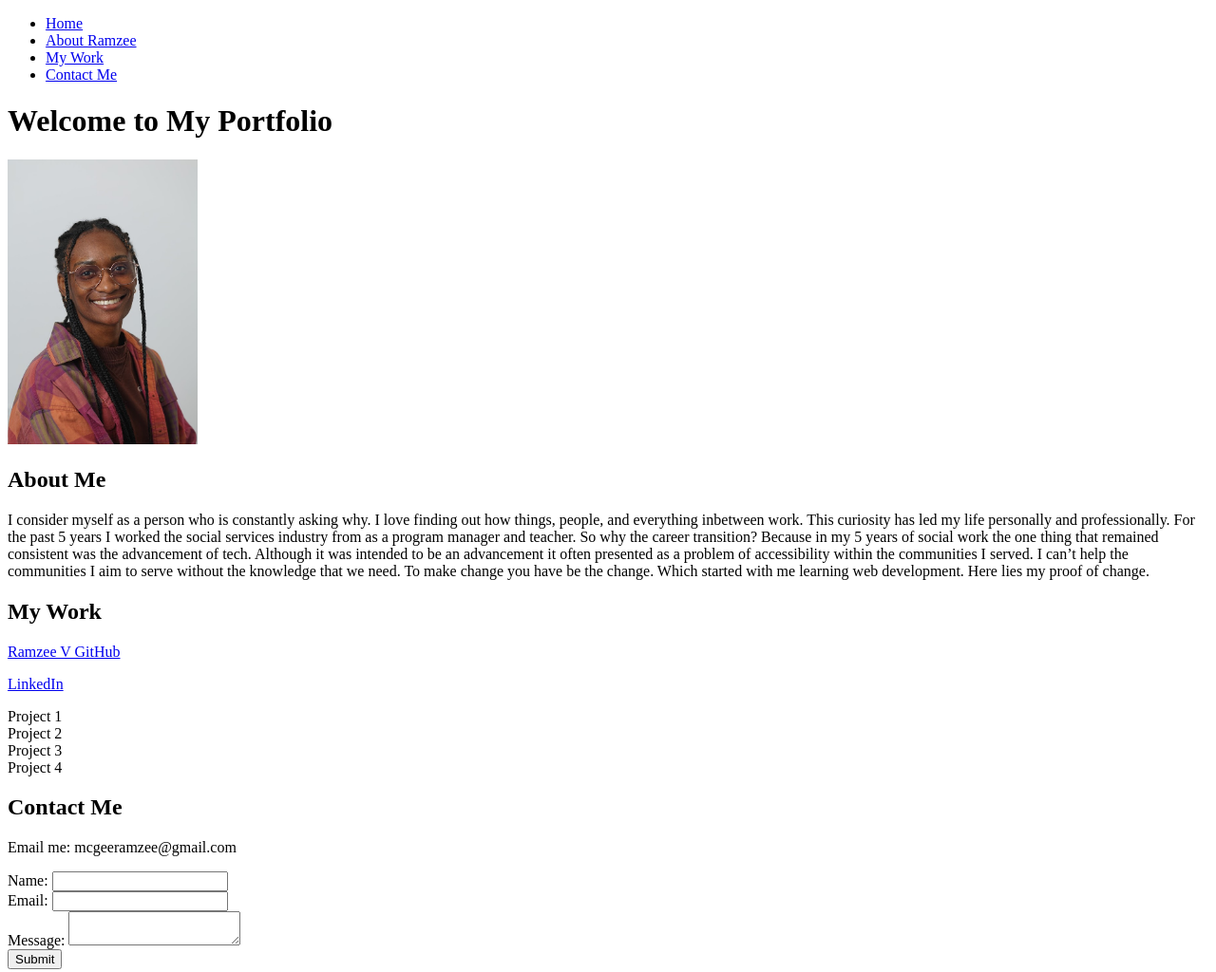
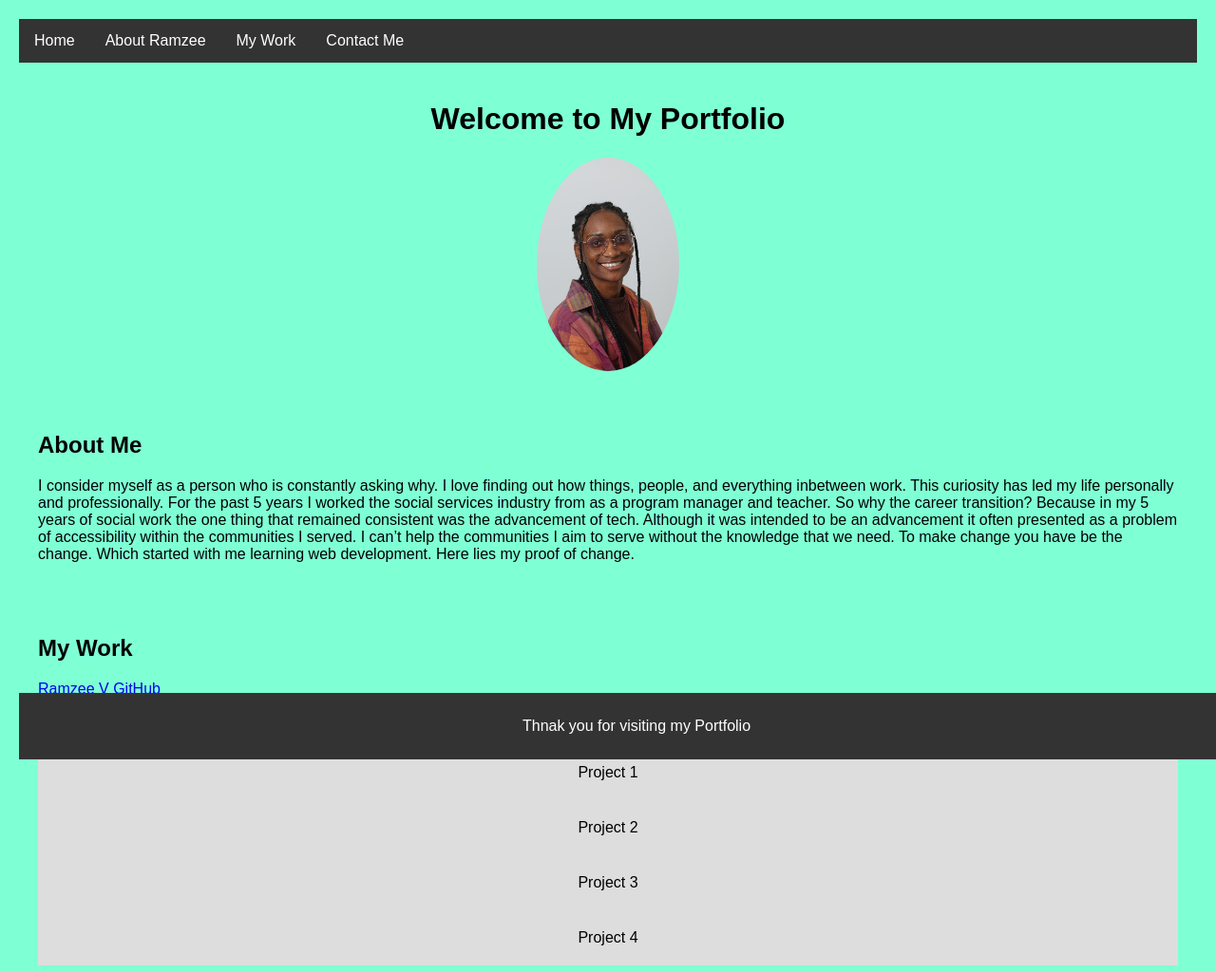
Before and after one commit to rmcgee25/My-Portfolio, a plain HTML site: page portfolio.html in a window 1280 px wide. Shown: the top 1024 px of the page at 95% size. Drawn offline with Linux system fonts and the light colour scheme.

Commit message:
updated css and footer

```diff
--- a/portfolio.html
+++ b/portfolio.html
@@ -65,6 +65,10 @@
         </form>
     </div>
 
+    <footer>
+        <p>Thnak you for visiting my Portfolio</p>
+    </footer>
+
 
 </body>
 
--- a/styles.css
+++ b/styles.css
@@ -0,0 +1,77 @@
+body {
+    font-family: sans-serif;
+    margin: 10px;
+    padding: 10px;
+    background-color: aquamarine;
+}
+
+nav ul {
+    list-style-type: none;
+    margin: 0;
+    padding: 0;
+    overflow: hidden;
+    background-color: #333;
+}
+
+nav ul li {
+    float: left;
+}
+
+nav ul li a {
+    display: block;
+    color: white;
+    text-align: center;
+    padding: 14px 16px;
+    text-decoration: none;
+}
+
+nav ul li a:hover {
+    background-color: #111;
+}
+
+#home {
+    padding: 20px;
+    text-align: center;
+}
+
+#home img {
+    max-width: 150px;
+    height: auto;
+    border-radius: 50%;
+}
+
+.about, .work, .contact {
+    padding: 20px;
+}
+
+.projects-grid {
+    display: grid;
+    grid-template-columns: repeat(auto-fill, minmax(150px, 1fr));
+    gap: 10px;
+}
+
+.project-thumbnail {
+    background-color: #ddd;
+    padding: 20px;
+    text-align: center;
+}
+
+form {
+    display: flex;
+    flex-direction: column;
+    gap: 10px;
+}
+
+form label {
+    margin-top: 10px;
+}
+
+footer {
+    text-align: center;
+    padding: 10px;
+    background-color: #333;
+    color: white;
+    position: fixed;
+    width: 100%;
+    bottom: 0;
+}
```
